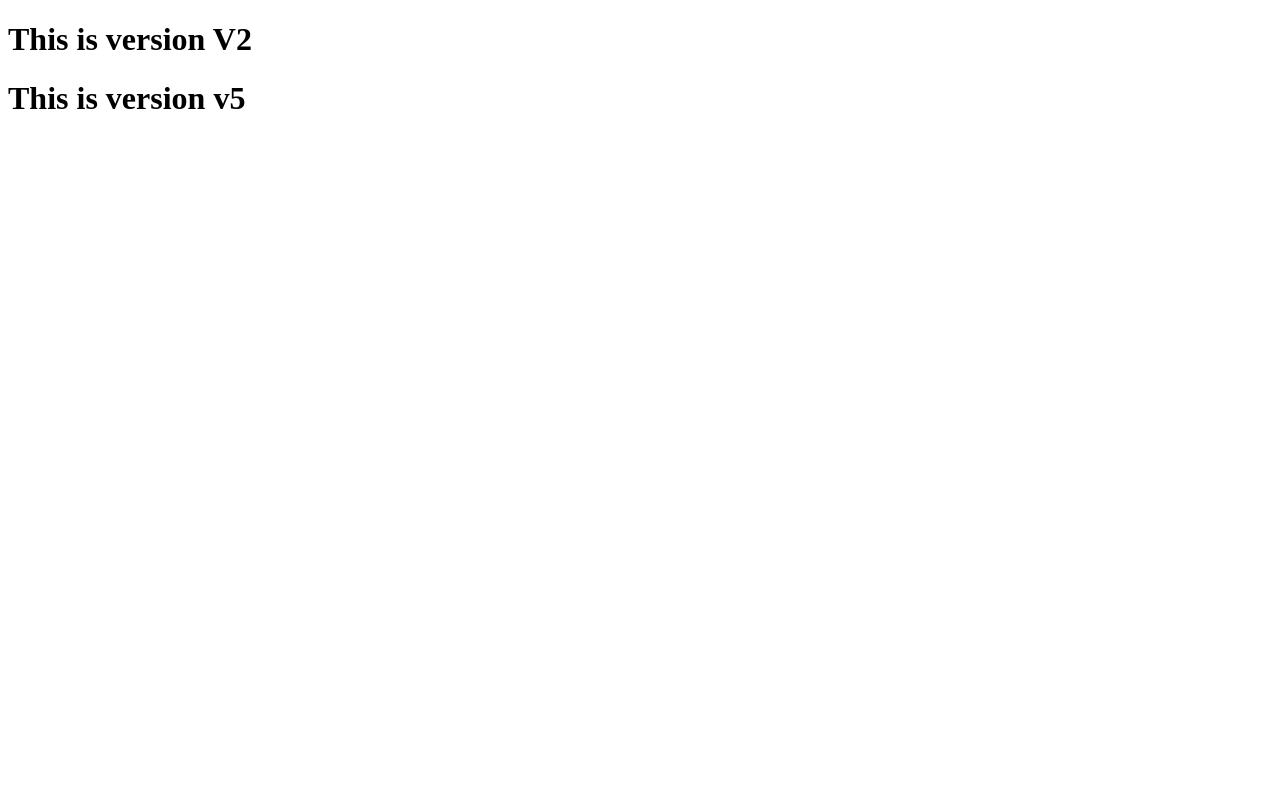
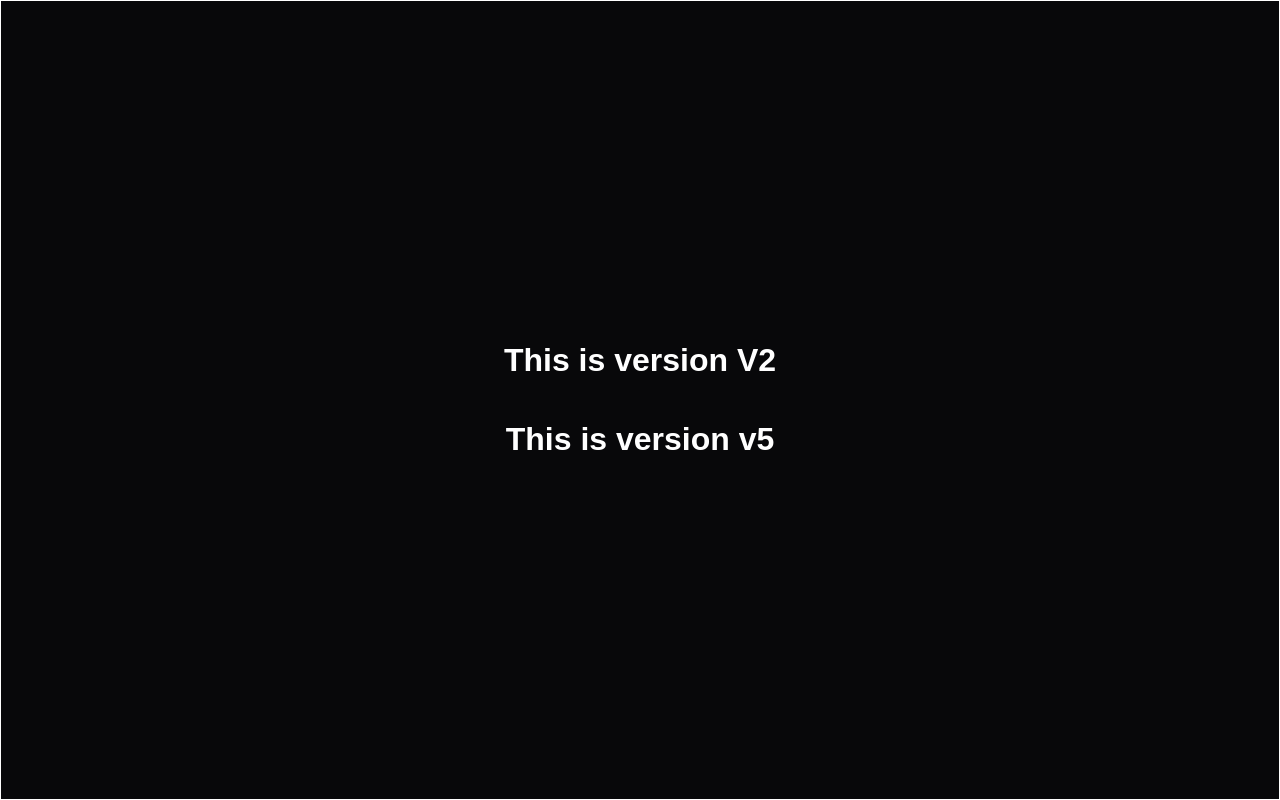
Before and after one commit to erdharmendra1/0810, a plain HTML site: page Singh.html in a window 1280 px wide. Drawn offline with Linux system fonts and the light colour scheme.

Commit message:
Added Design for website

```diff
--- a/Singh.html
+++ b/Singh.html
@@ -3,6 +3,7 @@
 <head>
     <meta charset="UTF-8">
     <meta name="viewport" content="width=device-width, initial-scale=1.0">
+    <link rel="stylesheet" href="styles.css">
     <title>Document</title>
 </head>
 <body>
--- /dev/null
+++ b/styles.css
@@ -0,0 +1,28 @@
+/* Add your CSS styles below */
+body {
+    background-color: #08080a;
+    font-family: Arial, sans-serif;
+    text-align: center;
+    margin: 0;
+    padding: 20px;
+    border: 1px solid white;
+    height: 100vh; /* Full viewport height */
+    box-sizing: border-box; /* Include padding and border in element's total width and height */
+    display: flex;
+    flex-direction: column;
+    justify-content: center;
+    align-items: center;
+}
+
+h1 {
+    color: white;
+}
+p {
+    color: yellow;
+}
+/* If you want to center content, add these to a selector, for example: */
+body {
+    display: flex;
+    align-items: center; /* Centers content vertically */
+    justify-content: center; /* Centers content horizontally */
+}
```
Also changed, not shown: ind.html (deleted, +0 -14 lines), index.html (deleted, +0 -2 lines), 1 other file.
